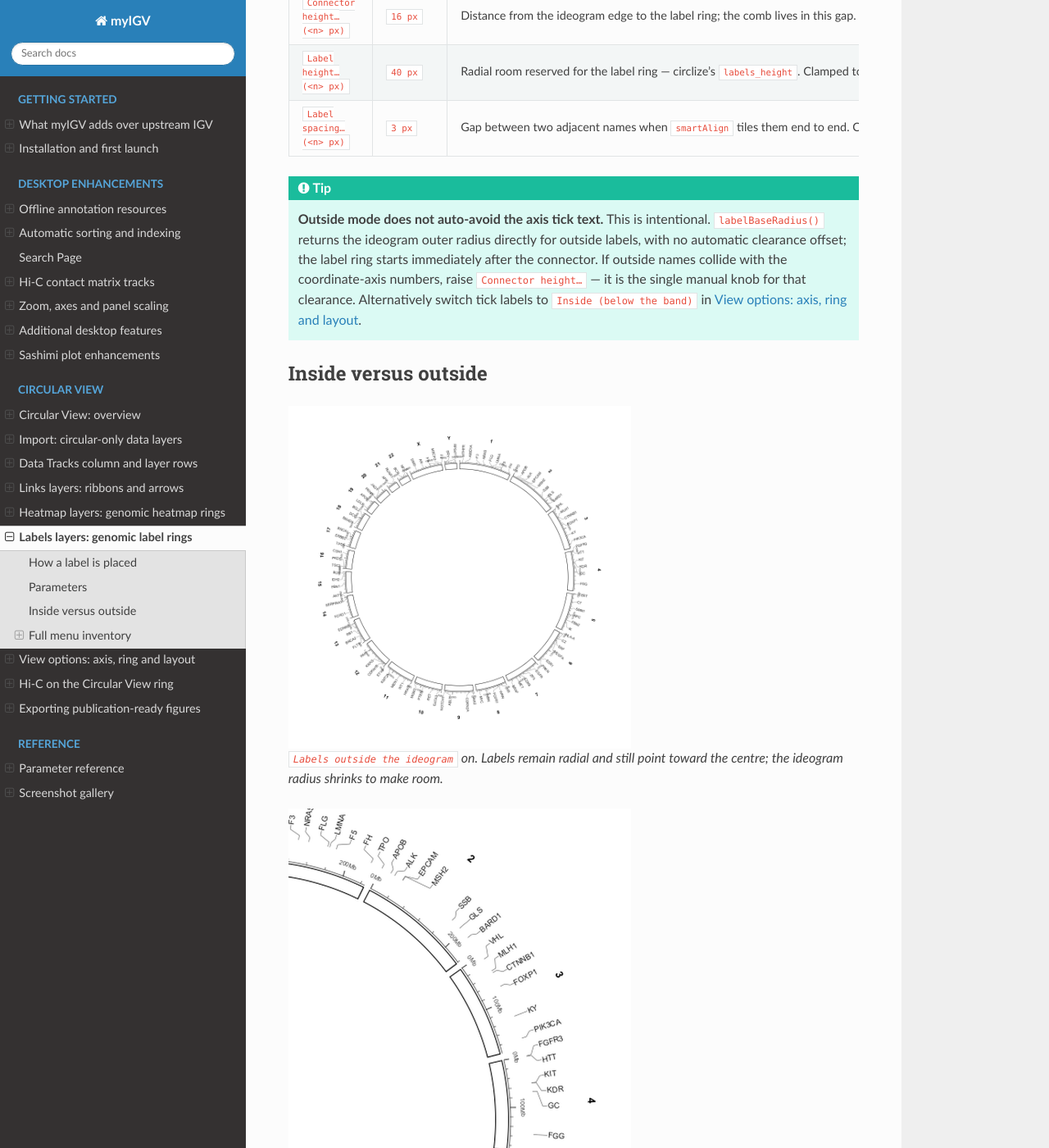
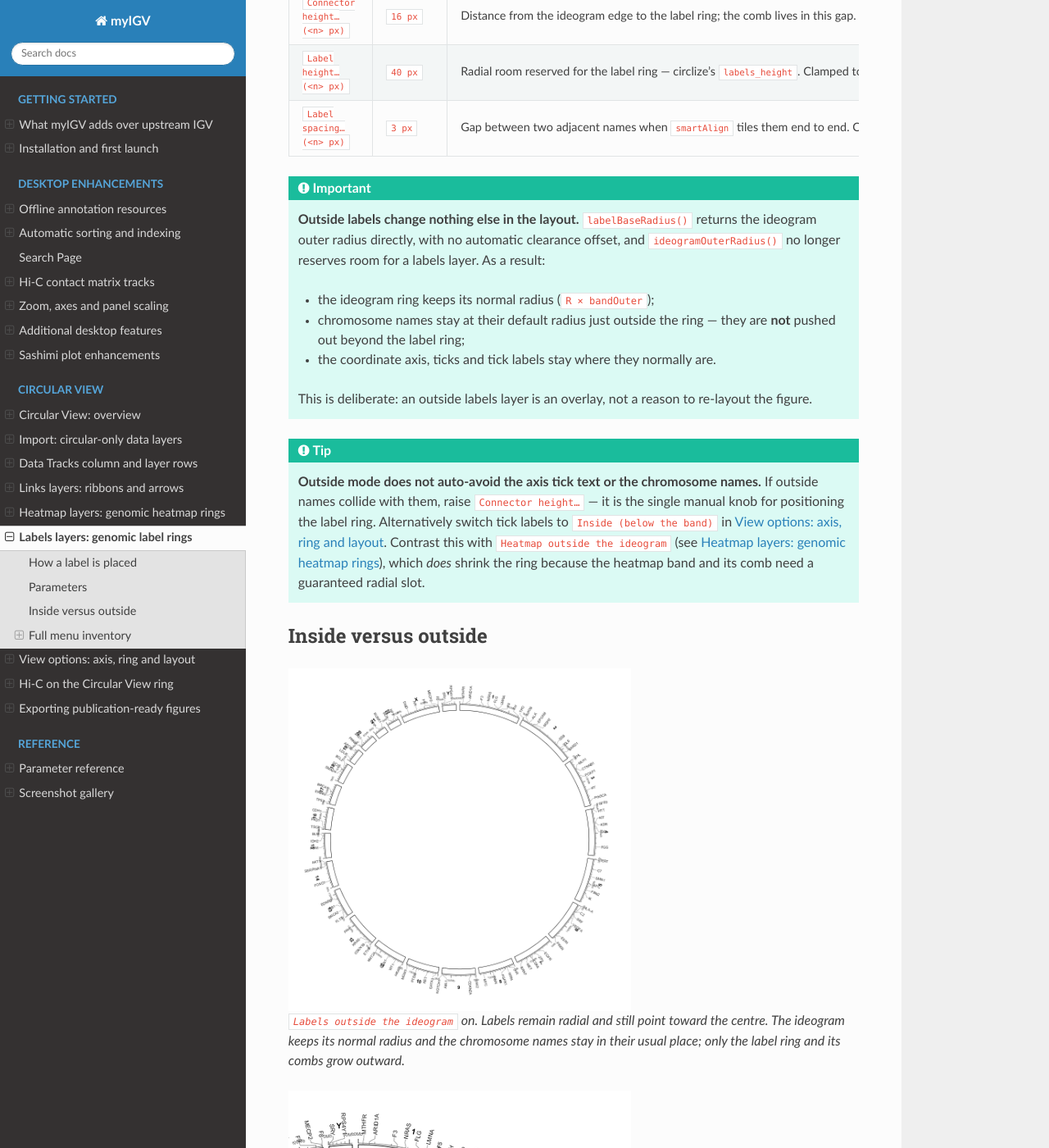
Before and after one commit to junjunlab/myigv, a Sphinx documentation site: the page built from docs/circular_labels.rst, in a window 1280 px wide and 1400 px high, scrolled down 2658 px. Shown: the whole window at 82% size. Built offline with Sphinx 7.4.7 and the Read the Docs theme 3.1.0, drawn with Linux system fonts in a browser that asks for light colours; some of the changed text lies outside the part shown.

Commit message:
Make outside labels an overlay: no ring shrink, no chromosome-name move
- CircularViewPanel: drop the reserveLabels flag and the 4-arg
  ideogramOuterRadius overload; the outside label ring now starts at the
  unshrunk ideogram outer edge, so turning on Labels outside the ideogram
  no longer shrinks the ring or pushes the chromosome names/axis.
  Heatmap-outside shrink is preserved.
- Fix a stale Javadoc on hasVisibleLabels() (it no longer drives a ring shrink).
- Update circular_labels/overview/parameter_reference/screenshots/whats_new
  docs and regenerate the two outside-label screenshots.

```diff
--- a/docs/circular_labels.rst
+++ b/docs/circular_labels.rst
@@ -69,8 +69,10 @@ Parameters
    * - ``Labels outside the ideogram``
      - off
      - ``off`` (default): the label ring is **inside** the ideogram.  ``on``:
-       the labels and their combs grow outwards.  Text stays radial in both
-       modes.
+       the labels and their combs grow outwards from the ideogram's outer edge.
+       Text stays radial in both modes.  Switching to outside mode does **not**
+       move the chromosome names or the coordinate axis, and does not shrink the
+       ring.
    * - ``Read labels toward the centre``
      - off
      - Flips the radial text baseline so the name reads from outside to inside.
@@ -104,15 +106,31 @@ Parameters
      - Gap between two adjacent names when ``smartAlign`` tiles them end to
        end.  Clamped to ``0 – 30``.
 
+.. important::
+
+   **Outside labels change nothing else in the layout.**  ``labelBaseRadius()``
+   returns the ideogram outer radius directly, with no automatic clearance
+   offset, and ``ideogramOuterRadius()`` no longer reserves room for a labels
+   layer.  As a result:
+
+   * the ideogram ring keeps its normal radius (``R × bandOuter``);
+   * chromosome names stay at their default radius just outside the ring —
+     they are **not** pushed out beyond the label ring;
+   * the coordinate axis, ticks and tick labels stay where they normally are.
+
+   This is deliberate: an outside labels layer is an overlay, not a reason to
+   re-layout the figure.
+
 .. tip::
 
-   **Outside mode does not auto-avoid the axis tick text.**  This is
-   intentional.  ``labelBaseRadius()`` returns the ideogram outer radius
-   directly for outside labels, with no automatic clearance offset; the label
-   ring starts immediately after the connector.  If outside names collide with
-   the coordinate-axis numbers, raise ``Connector height…`` — it is the single
-   manual knob for that clearance.  Alternatively switch tick labels to
-   ``Inside (below the band)`` in :doc:`circular_view_options`.
+   **Outside mode does not auto-avoid the axis tick text or the chromosome
+   names.**  If outside names collide with them, raise ``Connector height…`` —
+   it is the single manual knob for positioning the label ring.  Alternatively
+   switch tick labels to ``Inside (below the band)`` in
+   :doc:`circular_view_options`.  Contrast this with
+   ``Heatmap outside the ideogram`` (see :doc:`circular_heatmap`), which *does*
+   shrink the ring because the heatmap band and its comb need a guaranteed
+   radial slot.
 
 Inside versus outside
 ---------------------
@@ -122,14 +140,17 @@ Inside versus outside
    :width: 60%
 
    ``Labels outside the ideogram`` on.  Labels remain radial and still point
-   toward the centre; the ideogram radius shrinks to make room.
+   toward the centre.  The ideogram keeps its normal radius and the chromosome
+   names stay in their usual place; only the label ring and its combs grow
+   outward.
 
 .. figure:: images/labels_outside_zoom.png
    :alt: Zoomed detail of outside radial labels and outward comb connectors
    :width: 60%
 
-   Zoomed outside mode.  The comb now points outward, and the names are still
-   radial rather than horizontal.
+   Zoomed outside mode.  The comb points outward and the names are still
+   radial.  The chromosome numbers (``1``, ``2``, ``3``) stay at their usual
+   radius; raise ``Connector height…`` to move the label ring clear of them.
 
 .. figure:: images/labels_ring_inward.png
    :alt: Circular ring with labels reading toward the centre
--- a/docs/screenshots.rst
+++ b/docs/screenshots.rst
@@ -272,10 +272,12 @@ Labels
      - Zoomed radial labels with comb connectors and ``smartAlign`` tiling.
      - :doc:`circular_import`, :doc:`circular_labels`
    * - ``labels_ring_outside.png``
-     - ``Labels outside the ideogram`` — radial text outside the ring.
+     - ``Labels outside the ideogram`` — radial text outside the ring, with the
+       ideogram radius and chromosome names unchanged.
      - :doc:`circular_labels`
    * - ``labels_outside_zoom.png``
-     - Zoom of the outside label ring.
+     - Zoom of the outside label ring: outward combs, radial names and
+       chromosome numbers left at their default radius.
      - :doc:`circular_labels`
    * - ``labels_ring_inward.png``
      - ``Read labels toward the centre`` flips the reading direction.
--- a/docs/whats_new.rst
+++ b/docs/whats_new.rst
@@ -157,7 +157,8 @@ v1.0.2 tag.
      - :doc:`circular_heatmap`
    * - Genomic labels ring
      - Radial gene labels with comb connectors, circlize ``smartAlign`` for
-       dense regions, inward reading, and full typographic control.
+       dense regions, inward reading, and full typographic control.  Outside
+       mode leaves the ideogram radius, chromosome names and axis untouched.
      - :doc:`circular_labels`
    * - Hi-C on the ring
      - Triangle/square Hi-C contact matrices warped into a ring, with TAD
```
Also changed, not shown: docs/circular_overview.rst (+5 -2 lines), docs/parameter_reference.rst (+10 -3 lines), docs/images/labels_outside_zoom.png, docs/images/labels_ring_outside.png, 1 other file.
